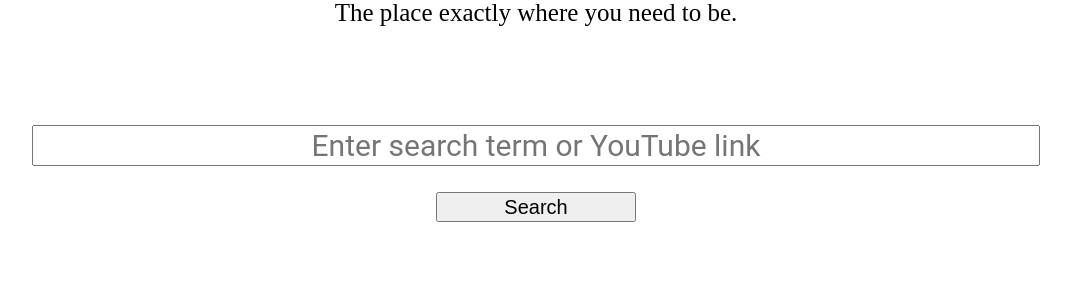
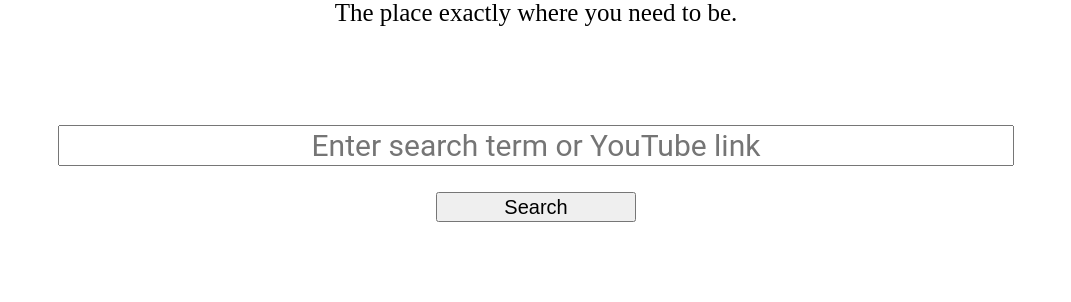
Before and after one commit to SL-Pirate/ytd-web, a Flask app: page /main in a window 1280 px wide. Shown: the part 322-624 px from the top of the page, without its empty margins (104-1175 px from the left). Run offline with Flask 3, Linux system fonts and the light colour scheme; parts of the project's set-up code (start-up, migrations or seed data) failed here and were passed over.

Commit message:
fixed alignment and width of main page searchbar

```diff
--- a/static/styles/styles_index.css
+++ b/static/styles/styles_index.css
@@ -9,7 +9,7 @@
 .searchbar {font-family: "Roboto";
 font-size: 30px;
 text-align: center;
-width: 1000px;
+width: 75%;
 }
 
 .bttons {height:30px;
```
